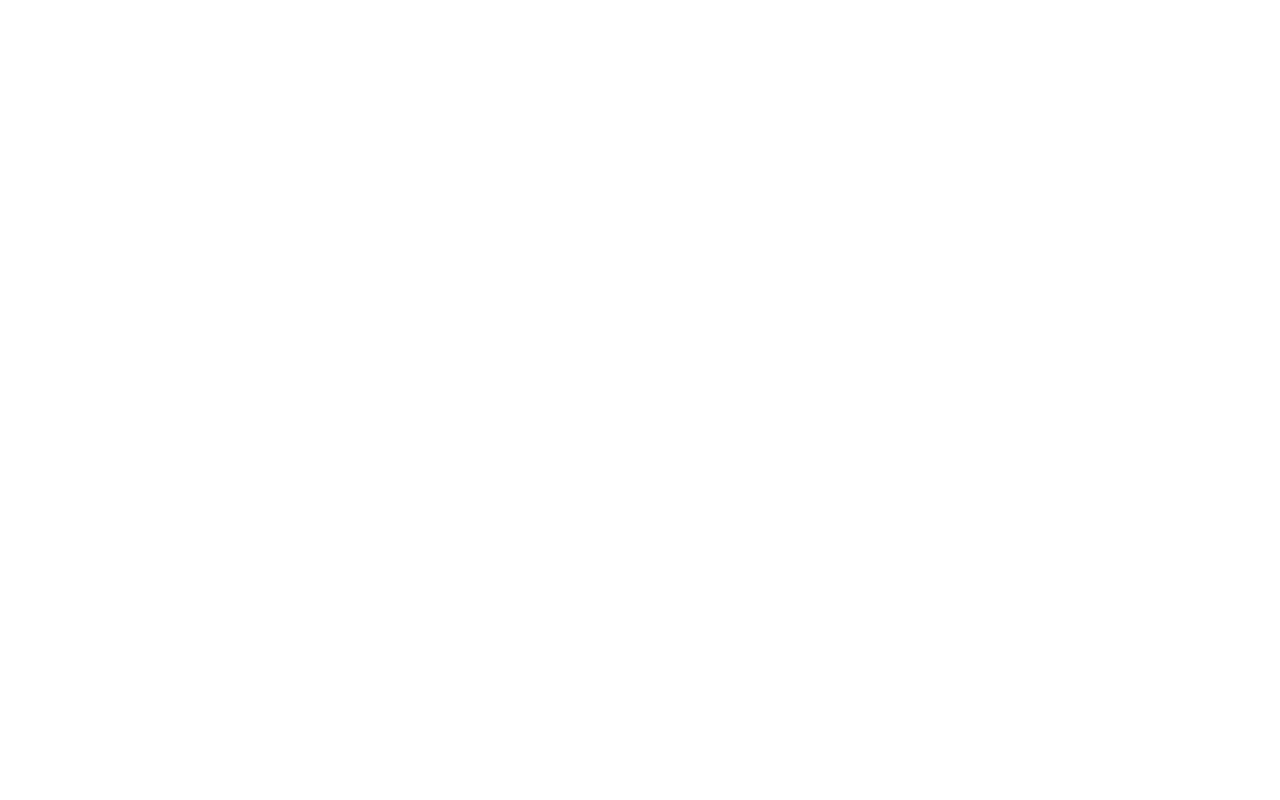
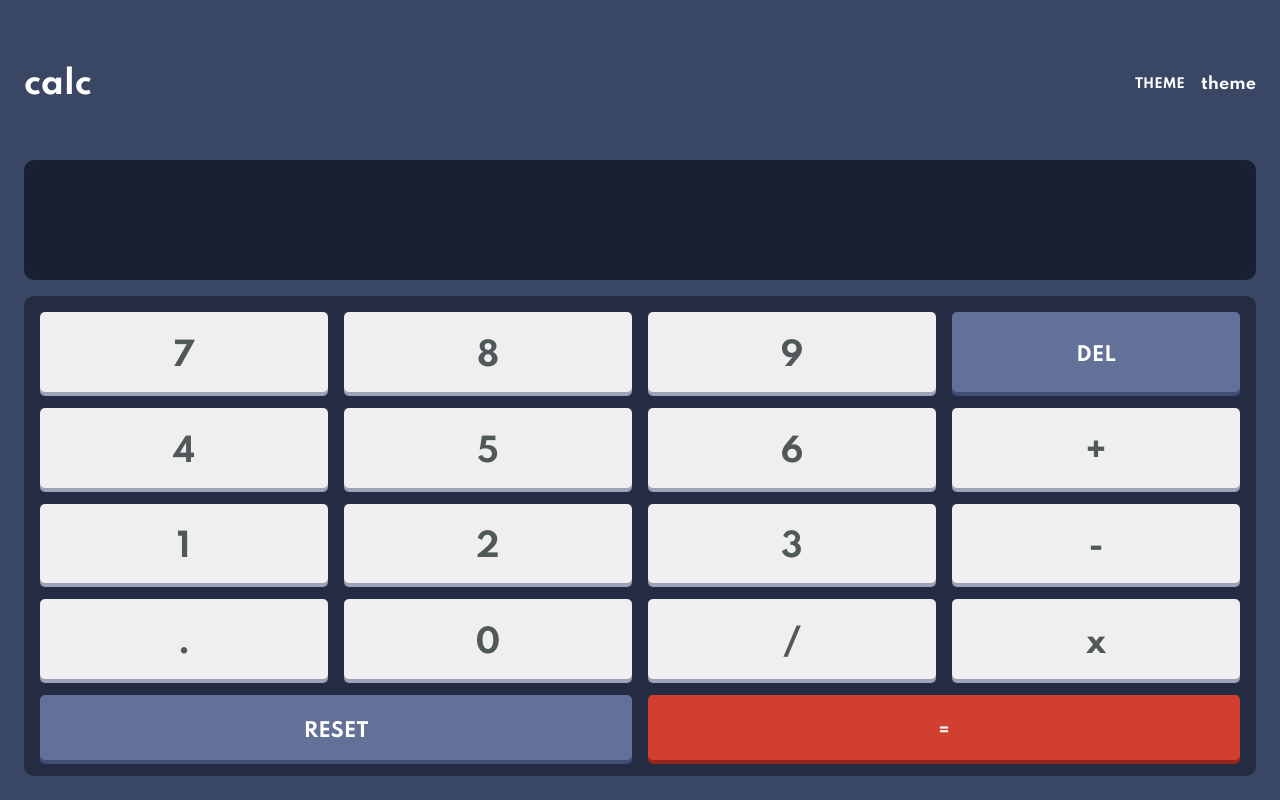
Before and after one commit to utkarsh1311/web-dev-practice, a plain HTML site: page calculator-app-main/index.html in a window 1280 px wide. Drawn offline with Linux system fonts and the light colour scheme.

Commit message:
added basic markup for the calulator app

```diff
--- a/calculator-app-main/index.html
+++ b/calculator-app-main/index.html
@@ -4,7 +4,7 @@
 		<meta charset="UTF-8" />
 		<meta name="viewport" content="width=device-width, initial-scale=1.0" />
 		<!-- displays site properly based on user's device -->
-
+		<link rel="stylesheet" href="style.css" />
 		<link
 			rel="icon"
 			type="image/png"
@@ -16,9 +16,38 @@
 	</head>
 	<body>
 		<main>
-			<div class="head"></div>
-			<div class="screen"></div>
-			<div class="keypad"></div>
+			<div class="container">
+				<div class="head">
+					<div class="calc-title">
+						<h1>calc</h1>
+					</div>
+					<div class="theme">
+						<p>Theme</p>
+						<div>theme</div>
+					</div>
+				</div>
+				<div class="screen"></div>
+				<div class="keypad">
+					<input type="button" value="7" />
+					<input type="button" value="8" />
+					<input type="button" value="9" />
+					<input id="delete" type="button" value="DEL" />
+					<input type="button" value="4" />
+					<input type="button" value="5" />
+					<input type="button" value="6" />
+					<input type="button" value="+" />
+					<input type="button" value="1" />
+					<input type="button" value="2" />
+					<input type="button" value="3" />
+					<input type="button" value="-" />
+					<input type="button" value="." />
+					<input type="button" value="0" />
+					<input type="button" value="/" />
+					<input type="button" value="x" />
+					<input id="reset" type="button" value="RESET" />
+					<input id="equals" type="button" value="=" />
+				</div>
+			</div>
 		</main>
 	</body>
 </html>
```
